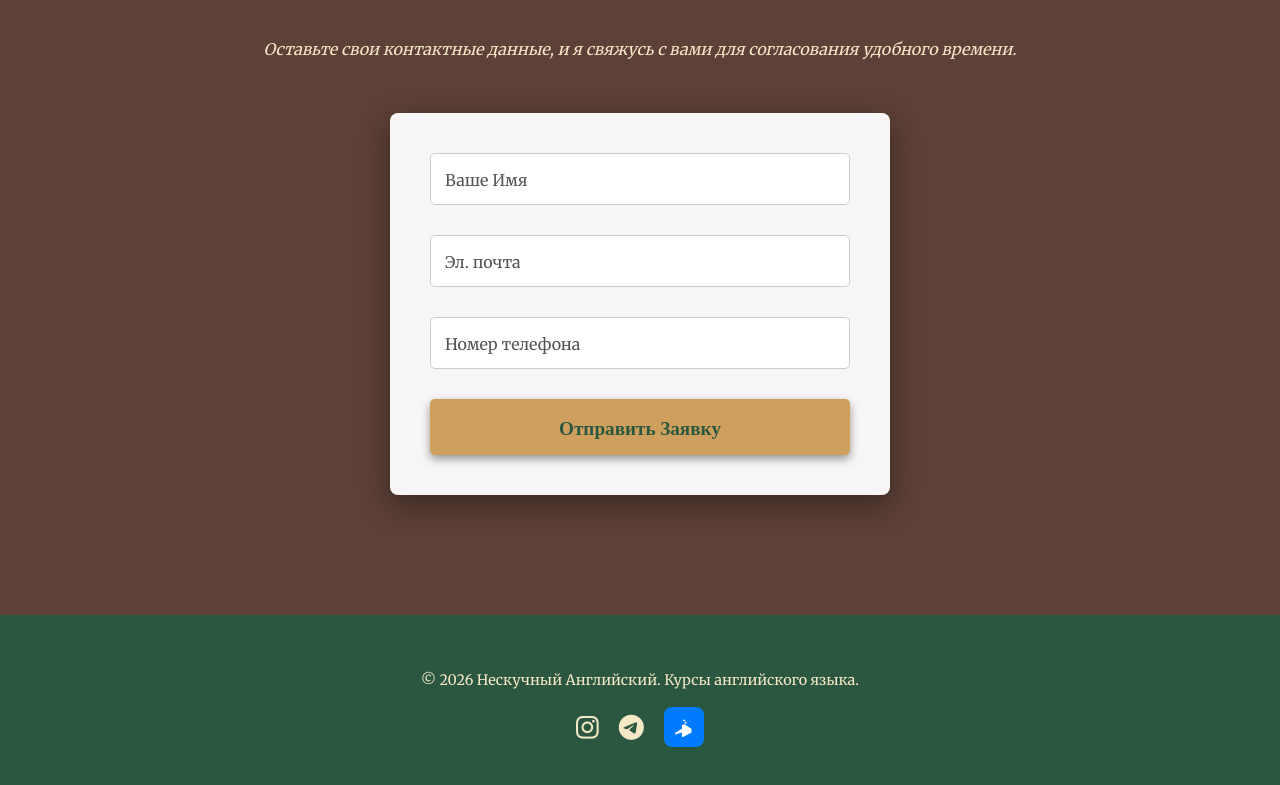
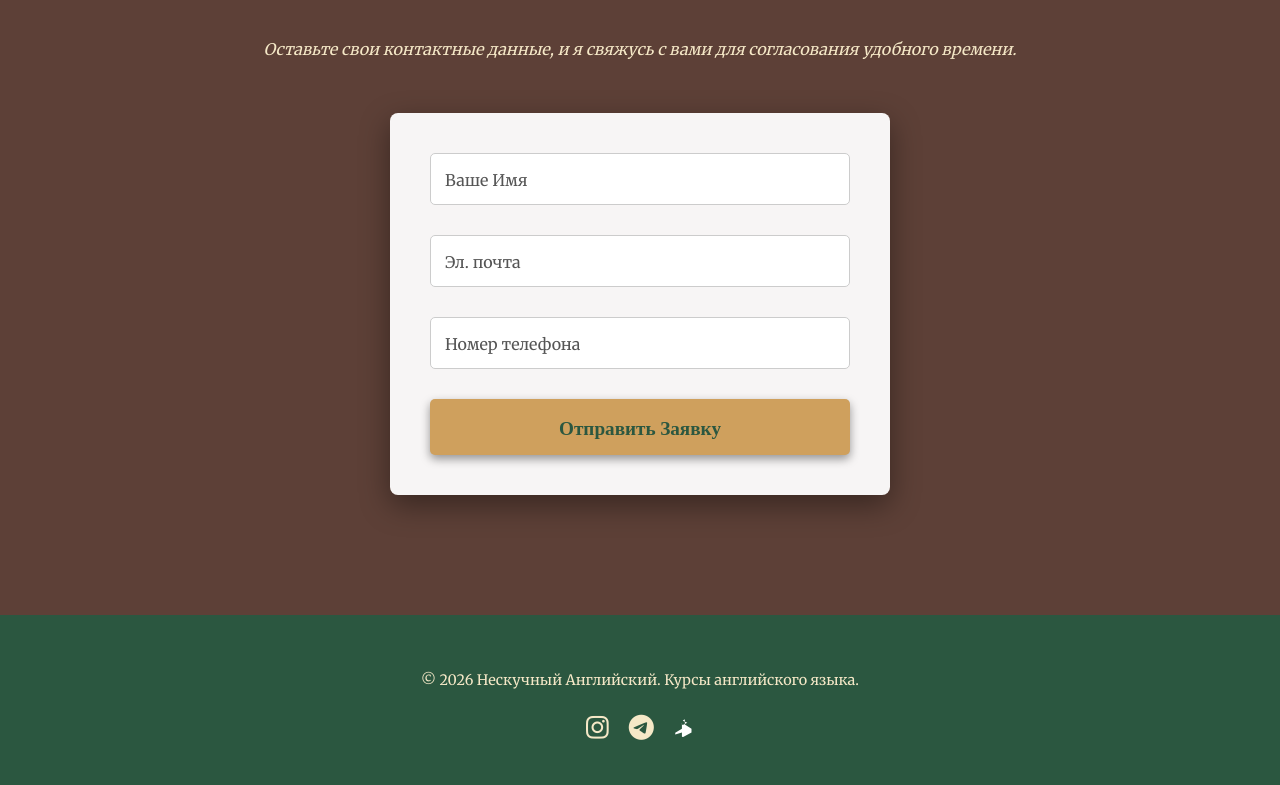
Before and after one commit to muhammetnur2002/tutor-uliana, a plain HTML site: page index.html in a window 1280 px wide. Shown: the part 7597-8382 px from the top of the page. Drawn offline with nearby package versions, Linux system fonts and the light colour scheme.

Commit message:
Update index.html

```diff
--- a/index.html
+++ b/index.html
@@ -210,9 +210,7 @@
                 <a href="https://t.me/ulyanaa_20" target="_blank" title="Telegram"><i class="fab fa-telegram-plane"></i></a>
                 <a href="https://web.max.ru/30661744"
    target="_blank"
-   title="Написать в Max"
-   style="display:inline-flex; align-items:center; justify-content:center; width:40px; height:40px; background:#007bff; border-radius:8px; text-decoration:none;">
-  <svg width="20" height="20" viewBox="0 0 24 24" fill="white" xmlns="http://www.w3.org/2000/svg">
+   title="Max"><svg width="20" height="20" viewBox="0 0 24 24" fill="white" xmlns="http://www.w3.org/2000/svg">
     <path d="M21 16v-2l-8-5V3.5a.5.5 0 00-.753-.462L10.5 4.5 16 7l-5.5 2.5-1.747-1.462A.5.5 0 009.5 8V14l-8 5v2l8-2.5v5l.753.462a.5.5 0 00.747 0L21 18.5v-2.5z"/>
   </svg>
 </a>
```
